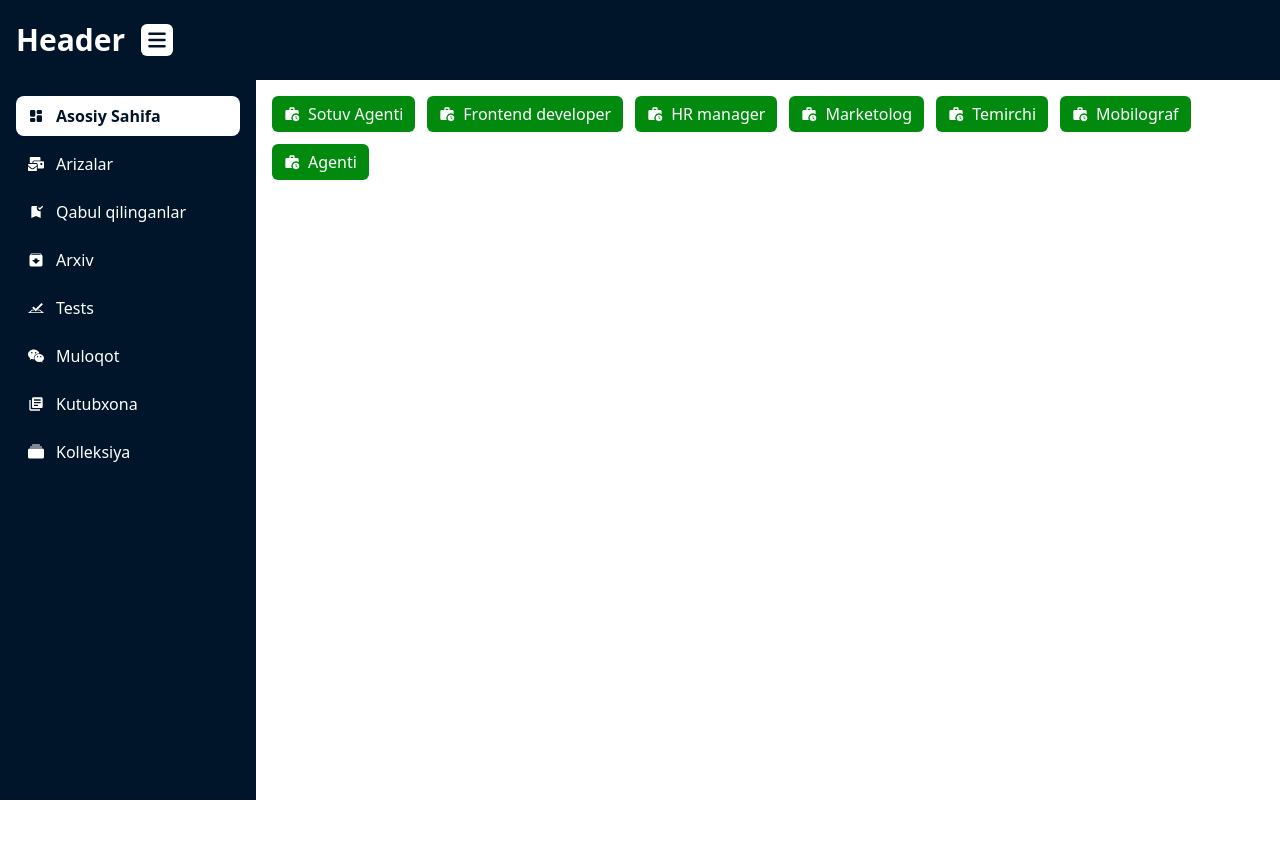
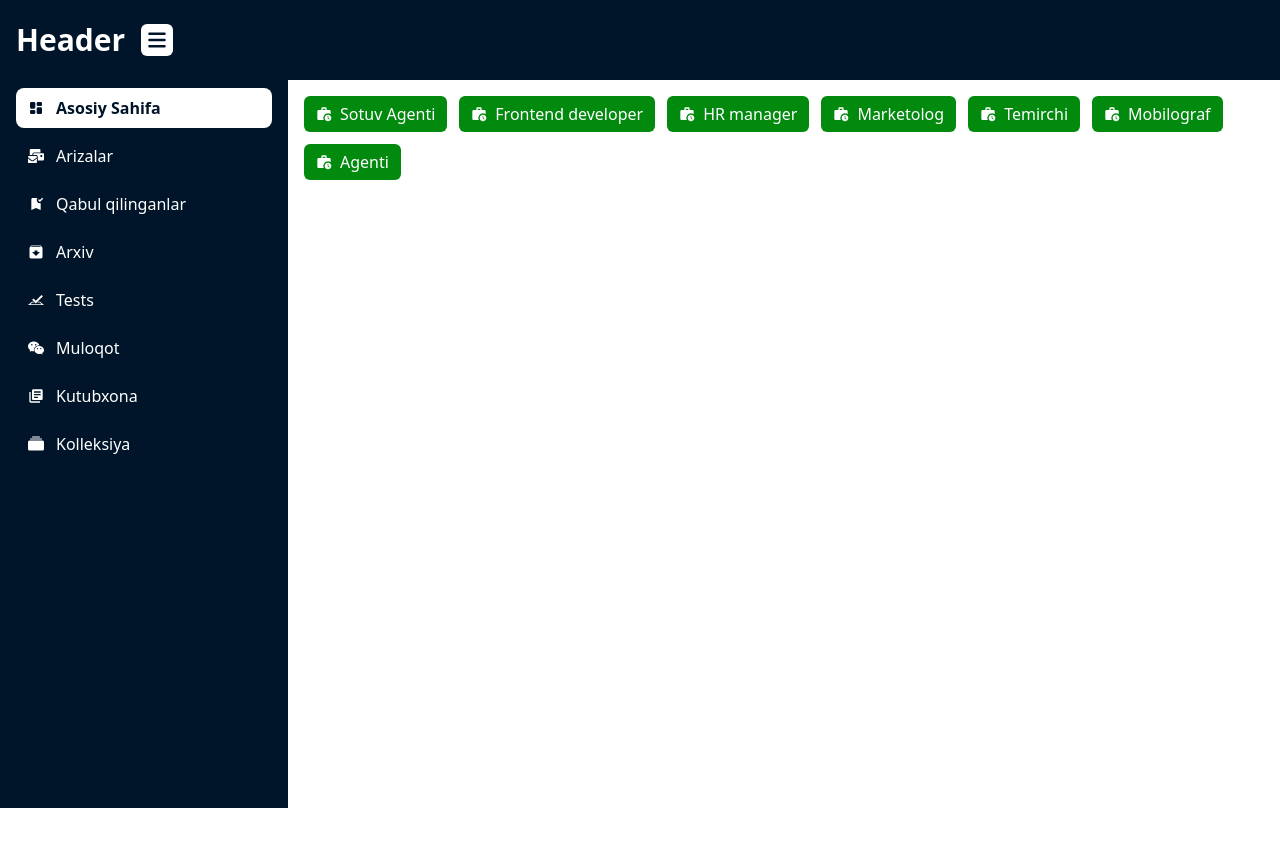
Before and after one commit to samandarwebcreator/HrPro, a React (Vite) app: page /dashboard/home in a window 1280 px wide. Shown: the top 846 px of the page. After the commit the page ends 808 px from the top, so only its background shows below. Built offline with nearby package versions, Linux system fonts and the light colour scheme.

Commit message:
added corrected the layout problem

```diff
--- a/src/pages/dashboard/Home.jsx
+++ b/src/pages/dashboard/Home.jsx
@@ -5,11 +5,7 @@ import { useSelector } from "react-redux";
 export default function DashboardHome() {
   const openedSidebar = useSelector((state) => state.general.sidebarOpen);
   return (
-    <div
-      className={` ${
-        openedSidebar ? "bg-navbarHover -z-50" : ""
-      } md:bg-transparent z-50`}
-    >
+    <div>
       <LayoutStructure />
     </div>
   );
--- a/src/pages/dashboard/Layout.jsx
+++ b/src/pages/dashboard/Layout.jsx
@@ -1,5 +1,4 @@
-import { Button } from "antd";
-import React, { useState, useEffect } from "react";
+import React, { useEffect } from "react";
 import { FaBars } from "react-icons/fa6";
 import Menu from "./components/Menu";
 import { useDispatch, useSelector } from "react-redux";
@@ -24,55 +23,45 @@ export default function LayoutStructure() {
     window.addEventListener("resize", handleResize);
 
     return () => window.removeEventListener("resize", handleResize);
-  }, []);
+  }, [dispatch]);
 
   return (
     <div className="relative w-full">
-      <header className="col-span-full min-h-[10vh] bg-layoutColor text-white py-3 px-2 md:px-3 md:py-4 lg:p-4  flex items-center gap-4">
+      <header className="min-h-[10vh] bg-layoutColor text-white py-3 px-2 md:px-3 md:py-4 lg:p-4 flex items-center gap-4">
         <h1 className="text-3xl font-bold">Header</h1>
         <button
-          className={`p-1.5 text-xl rounded-md text-layoutColor font-extrabold   m-0 bg-white`}
+          className="p-1.5 text-xl rounded-md text-layoutColor font-extrabold bg-white"
           onClick={toggleSidebarWidth}
         >
           <FaBars />
         </button>
       </header>
-      <div
-        className={`md:grid w-full  grid-cols-[${
-          openedSidebar ? "auto,2fr" : "auto,1fr"
-        }] grid-rows-[10fr,2fr] min-h-[90vh] `}
-        style={{
-          transition: "grid-template-columns 0.5s",
-        }}
-      >
+      <div className="flex">
         <div
-          className={`flex w-full absolute lg:static top-0 transition-all duration-1000 ease-in-out  ${
-            openedSidebar ? "left-0 z-50" : "-left-full -z-50"
+          className={`transition-all duration-500 ease-in-out transform ${
+            openedSidebar
+              ? "translate-x-0 lg:w-72"
+              : "-translate-x-full lg:translate-x-0 lg:w-[80px]"
+          } bg-layoutColor text-white fixed lg:static top-0 h-full z-50 lg:z-auto w-72`}
+        >
+          <aside className="min-h-[90vh] px-4 mt-2">
+            <Menu />
+          </aside>
+        </div>
+        <main
+          className={`flex-1 p-4 transition-all duration-500 ease-in-out ${
+            openedSidebar ? "lg:ml-102" : "lg:ml-[80px]"
           }`}
         >
-          <aside
-            className={`row-span-3 min-h-[90vh] w-[75%] md:w-[35%] bg-layoutColor text-white p-4 transition-all duration-1000 ease-in-out ${
-              openedSidebar ? "lg:w-64" : "lg:w-20"
-            }`}
-            style={{
-              transition: "width 0.5s",
-            }}
-          >
-            <Menu />
-          </aside>
-          <div
-            onClick={() => dispatch(wideSidebar(false))}
-            className={` bg-transparent
-           w-[25%] md:w-[65%] min-h-screen ${
-             openedSidebar ? "block" : "hidden"
-           } block lg:hidden`}
-          ></div>
-        </div>
-
-        <main className="col-start-2 p-4">
           <HomeAssets />
         </main>
       </div>
+      <div
+        onClick={() => dispatch(wideSidebar(false))}
+        className={`fixed inset-0  bg-black opacity-50 ${
+          openedSidebar ? "block" : "hidden"
+        } lg:hidden`}
+      ></div>
     </div>
   );
 }
```
